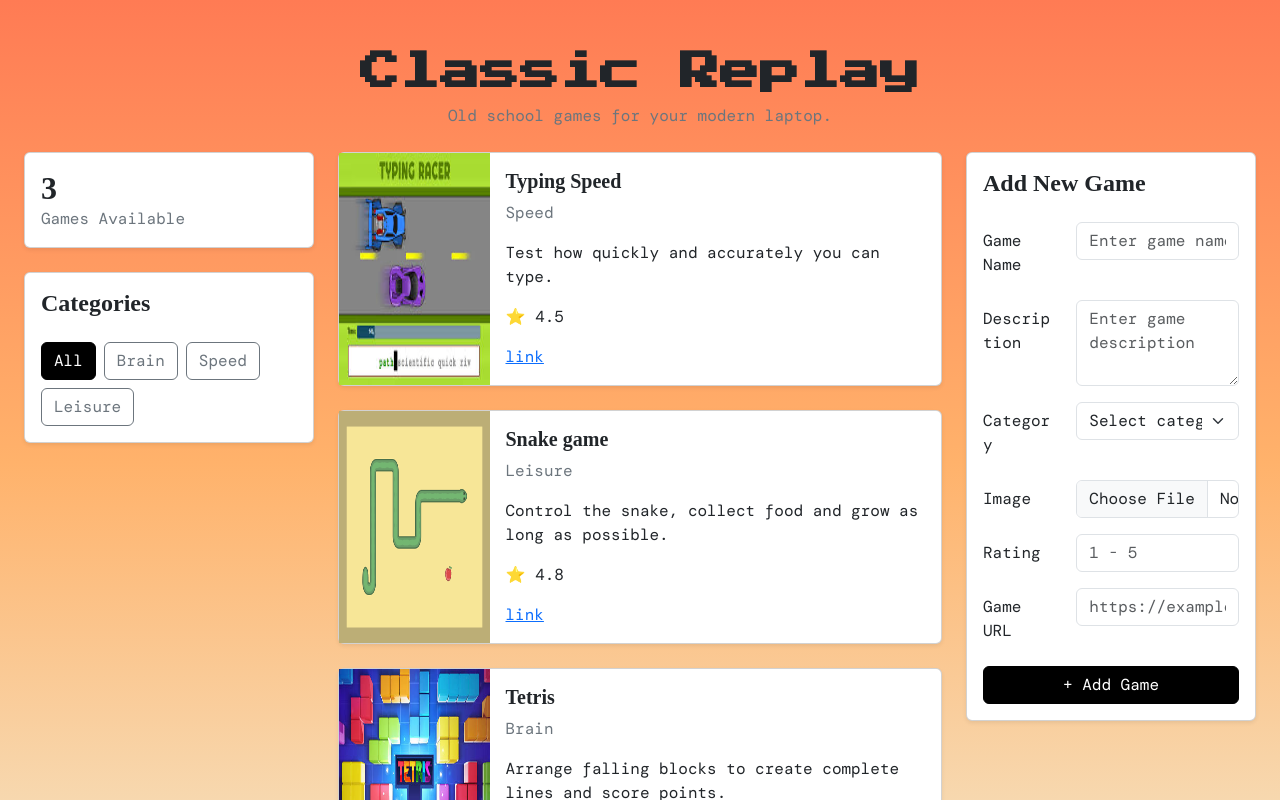
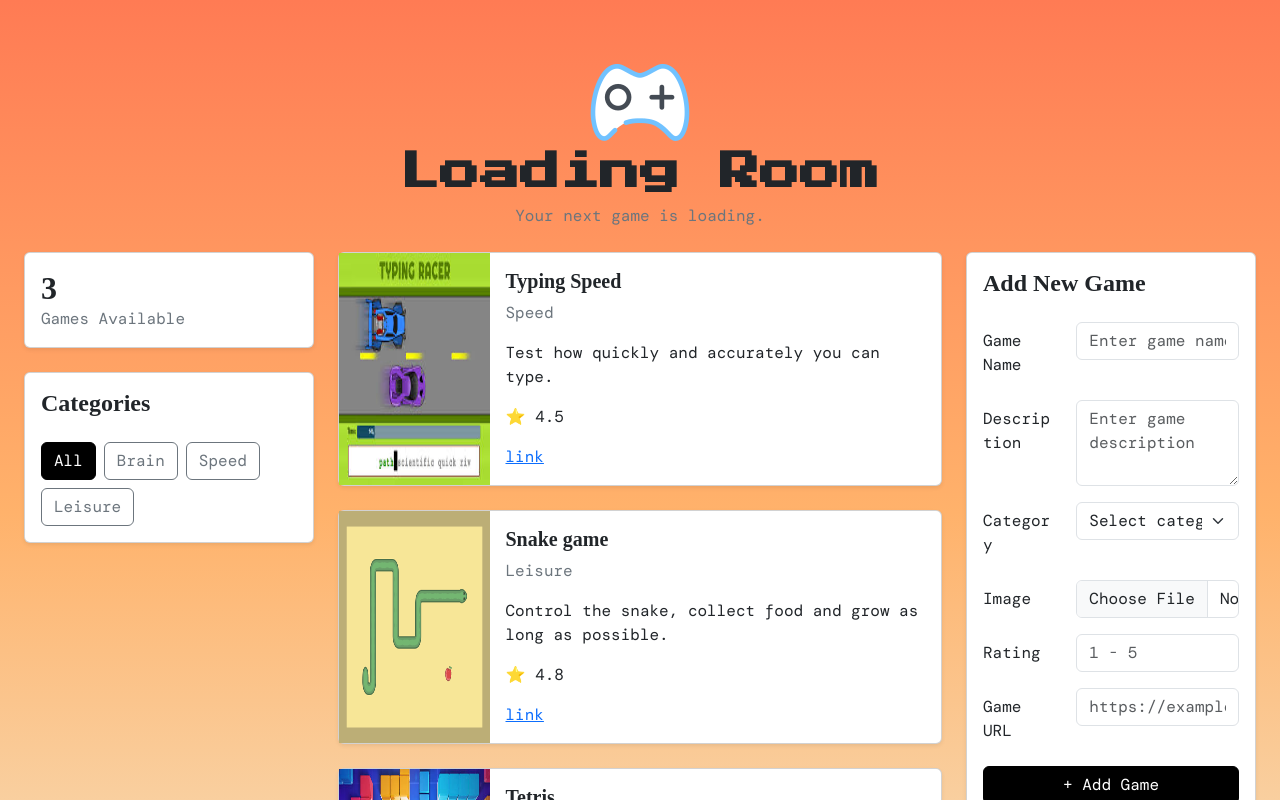
Before and after one commit to och-stack/game-collection-dashboard, a React (Vite) app: page / in a window 1280 px wide. Shown: the top 800 px of the page. Built offline with nearby package versions, Linux system fonts and the light colour scheme; the HTML template or start-up script is replaced by a standard one; a web font is replaced by a local one.

Commit message:
update favicon

```diff
--- a/src/App.jsx
+++ b/src/App.jsx
@@ -1,47 +1,32 @@
 // Import useState so we can store changing data
-import { useState } from "react";
-
-// Import the CSS file for this app
+// Import useEffect to run code after the component renders or when data changes
+import { useEffect, useState } from "react";
 import "./App.css";
 
 // GAME CARD
 // Create a component that displays one game
 function GameCard({ game }) {
-  // Return the HTML structure for one game
   return (
-    /* Create the outer Bootstrap column */
     <div className="col-12 mb-4">
-      {/* Create the game card */}
       <div className="card shadow-sm">
-        {/* Create a Bootstrap row */}
         <div className="row g-0">
-          {/* Create the column for the game image */}
+
+          {/* Game image */}
           <div className="col-3">
-            {/* Display the game image */}
-            <img src={game.image} className="img-fluid w-100 h-100" alt={game.name} />
+            <img
+              src={game.image}
+              className="img-fluid w-100 h-100"
+              alt={game.name}
+            />
           </div>
 
-          {/* Create the column for game information */}
-          <div className="col-9">
-            {/* Create the card content area */}
-            <div className="card-body">
-              {/* Display the game name */}
-              <h3 className="h5 fw-bold">{game.name}</h3>
-
-              {/* Display the game category */}
-              <p className="text-secondary">{game.category}</p>
-
-              {/* Display the game description */}
-              <p>{game.description}</p>
-
-              {/* Display the game rating */}
-              <p>⭐ {game.rating}</p>
-
-              {/* Display the game URL as a hyperlink */}
-              <a href={game.url} target="_blank">
-                link
-              </a>
-            </div>
+          {/* Game information */}
+          <div className="col-9 p-3">
+            <h3 className="h5 fw-bold">{game.name}</h3>
+            <p className="text-secondary">{game.category}</p>
+            <p>{game.description}</p>
+            <p>⭐ {game.rating}</p>
+            <a href={game.url} target="_blank">link</a>
           </div>
         </div>
       </div>
@@ -89,22 +74,12 @@ function CategoryList({ selectedCategory, setSelectedCategory }) {
 // ADD GAME FORM
 // Create a component for adding a new game
 function AddGameForm({ games, setGames }) {
-  // Store the game name entered by the user
+  // Store the game information entered by the user
   const [name, setName] = useState("");
-
-  // Store the game description entered by the user
   const [description, setDescription] = useState("");
-
-  // Store the selected category
   const [category, setCategory] = useState("");
-
-  // Store the rating entered by the user
   const [rating, setRating] = useState("");
-
-  // Store the uploaded image URL
   const [image, setImage] = useState("");
-
-  // Store the game website URL
   const [url, setUrl] = useState("");
 
   // Create a function that runs when the form is submitted
@@ -125,45 +100,23 @@ function AddGameForm({ games, setGames }) {
     const newGame = {
       // Give the game a unique ID
       id: Date.now(),
-
-      // Store the game name
+      // Store the game information
       name: name,
-
-      // Store the game description
       description: description,
-
-      // Store the game category
       category: category,
-
-      // Store the game rating
       rating: rating,
-
-      // Store the game image
       image: image,
-
-      // Store the game website URL
       url: url
     };
 
     // Add the new game to the existing games array
     setGames([...games, newGame]);
-
-    // Clear the game name input
+    // Clear the game information
     setName("");
-
-    // Clear the description input
     setDescription("");
-
-    // Clear the category input
     setCategory("");
-
-    // Clear the rating input
     setRating("");
-
-    // Clear the image input state
     setImage("");
-
-    // Clear the URL input
     setUrl("");
   }
 
@@ -171,19 +124,12 @@ function AddGameForm({ games, setGames }) {
   return (
     /* Create the form card */
     <div className="card shadow-sm p-3">
-      {/* Display the form title */}
       <h2 className="h4 fw-bold mb-4">Add New Game</h2>
-
       {/* Create the form and run addGame when submitted */}
       <form onSubmit={addGame}>
-        {/* Create the game name row */}
         <div className="row mb-3">
-          {/* Display the game name label */}
           <label className="col-4 col-form-label">Game Name</label>
-
-          {/* Create the input column */}
           <div className="col-8">
-            {/* Create the game name input */}
             <input
               type="text"
               className="form-control"
@@ -196,10 +142,7 @@ function AddGameForm({ games, setGames }) {
 
         {/* Create the description row */}
         <div className="row mb-3">
-          {/* Display the description label */}
           <label className="col-4 col-form-label">Description</label>
-
-          {/* Create the input column */}
           <div className="col-8">
             {/* Create the description textarea */}
             <textarea
@@ -214,10 +157,7 @@ function AddGameForm({ games, setGames }) {
 
         {/* Create the category row */}
         <div className="row mb-3">
-          {/* Display the category label */}
           <label className="col-4 col-form-label">Category</label>
-
-          {/* Create the select column */}
           <div className="col-8">
             {/* Create the category dropdown */}
             <select
@@ -227,14 +167,8 @@ function AddGameForm({ games, setGames }) {
             >
               {/* Create the default option */}
               <option value="">Select category</option>
-
-              {/* Create the Brain option */}
               <option value="Brain">Brain</option>
-
-              {/* Create the Speed option */}
               <option value="Speed">Speed</option>
-
-              {/* Create the Leisure option */}
               <option value="Leisure">Leisure</option>
             </select>
           </div>
@@ -242,12 +176,8 @@ function AddGameForm({ games, setGames }) {
 
         {/* Create the image row */}
         <div className="row mb-3">
-          {/* Display the image label */}
           <label className="col-4 col-form-label">Image</label>
-
-          {/* Create the input column */}
           <div className="col-8">
-            {/* Create the image upload input */}
             <input
               type="file"
               className="form-control"
@@ -259,12 +189,8 @@ function AddGameForm({ games, setGames }) {
 
         {/* Create the rating row */}
         <div className="row mb-3">
-          {/* Display the rating label */}
           <label className="col-4 col-form-label">Rating</label>
-
-          {/* Create the input column */}
           <div className="col-8">
-            {/* Create the rating input */}
             <input
               type="number"
               className="form-control"
@@ -280,12 +206,8 @@ function AddGameForm({ games, setGames }) {
 
         {/* Create the game URL row */}
         <div className="row mb-3">
-          {/* Display the URL label */}
           <label className="col-4 col-form-label">Game URL</label>
-
-          {/* Create the input column */}
           <div className="col-8">
-            {/* Create the URL input */}
             <input
               type="url"
               className="form-control"
@@ -308,6 +230,16 @@ function AddGameForm({ games, setGames }) {
 // MAIN APP
 // Create the main App component
 function App() {
+  // Set website title and favicon
+  useEffect(() => {
+    document.title = "Loadong Room";
+
+    const favicon = document.createElement("link");
+    favicon.rel = "icon";
+    favicon.href = "/favicon.png";
+    document.head.appendChild(favicon);
+  }, []);
+
   // Create the games state and store the initial games
   const [games, setGames] = useState([
     // Create the first game
@@ -356,20 +288,15 @@ function App() {
   // Return the main application layout
   return (
     <>
-      {/* Create the page header */}
       <header className="text-center mt-5 mb-4">
-        {/* Display the website title */}
-        <h1 className="fw-bold">Classic Replay</h1>
-
-        {/* Display the website description */}
-        <p className="text-secondary">Old school games for your modern laptop.</p>
+        <img src="favi.png" alt="favicon" />
+        <h1 className="fw-bold">Loading Room</h1>
+        <p className="text-secondary">Your next game is loading.</p>
       </header>
 
       {/* Create the main Bootstrap container */}
       <main className="container-fluid px-4">
-        {/* Create the main row */}
         <div className="row g-4">
-
           {/* Create the left sidebar */}
           <aside className="col-12 col-lg-3">
 
@@ -377,8 +304,6 @@ function App() {
             <div className="card shadow-sm p-3 mb-4">
               {/* Display the number of filtered games */}
               <h2 className="fw-bold mb-0">{filteredGames.length}</h2>
-
-              {/* Display the text */}
               <p className="text-secondary mb-0">Games Available</p>
             </div>
 
@@ -391,26 +316,20 @@ function App() {
 
           {/* Create the middle section for games */}
           <section className="col-8 col-lg-6">
-
-            {/* Create a row for the game cards */}
             <div className="row">
-
               {/* Go through the filtered games */}
               {/* Create one GameCard for every game */}
               {filteredGames.map((game) => (
                 /* Send the game information to GameCard */
                 <GameCard key={game.id} game={game} />
               ))}
-
             </div>
           </section>
 
           {/* Create the right sidebar */}
           <aside className="col-12 col-lg-3">
-
             {/* Display the Add Game Form */}
             <AddGameForm games={games} setGames={setGames} />
-
           </aside>
         </div>
       </main>
```
Also changed, not shown: favi.png (added).
